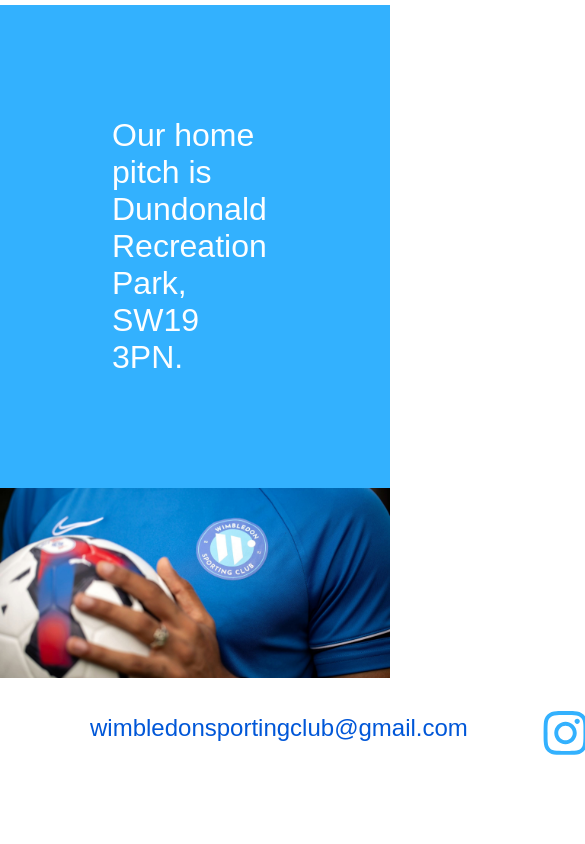
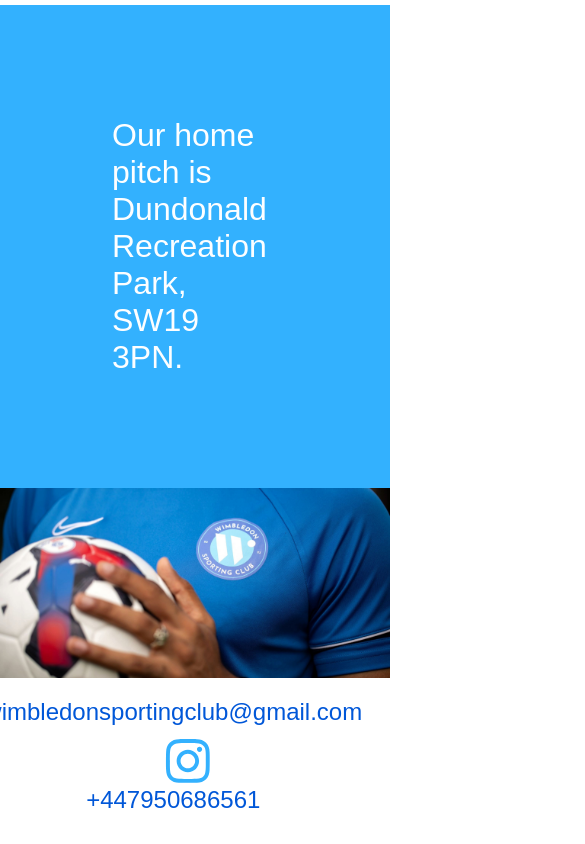
Before and after one commit to hasanshahid99/WSC-Site, a React (Create React App) app in the folder wimbledon-sporting-club/: page / in a window 390 px wide. Shown: the part 823-1667 px from the top of the page, 585 px wide, since content can reach past the window. Before the commit the page ends 1611 px from the top, so only its background shows below. Built offline with nearby package versions, Linux system fonts and the light colour scheme; grey boxes are pictures that could not be loaded; a web font is replaced by a local one.

Commit message:
footer for screen size

```diff
--- a/wimbledon-sporting-club/src/App.scss
+++ b/wimbledon-sporting-club/src/App.scss
@@ -123,8 +123,19 @@ a {
     margin-bottom: 10px;
     text-align: center;
   }
+
+  .footer {
+    transform: translateX(13%);
+    flex-direction: column;
+    text-align: end;
+  }
+  .footer-p {
+    margin: 20px 0px;
 }
-
+#insta {
+  transform: translateX(50%);
+}
+}
 
 .container {
   margin: 20px 0px;
--- a/wimbledon-sporting-club/src/components/Footer.tsx
+++ b/wimbledon-sporting-club/src/components/Footer.tsx
@@ -7,8 +7,7 @@ const Footer: React.FC = () => {
     <div className='footer'>
       <p className="footer-p">wimbledonsportingclub@gmail.com</p>
       <div className='logo-insta'>
-        {/* <img id="footer-logo"src="assets/Logo/WSC-Logo.png" alt=""/> */}
-        <FontAwesomeIcon id="insta" icon={faInstagram} />
+        <FontAwesomeIcon className="phone"id="insta" icon={faInstagram} />
       </div>
       <p className="footer-p">+447950686561</p>
     </div>
```
